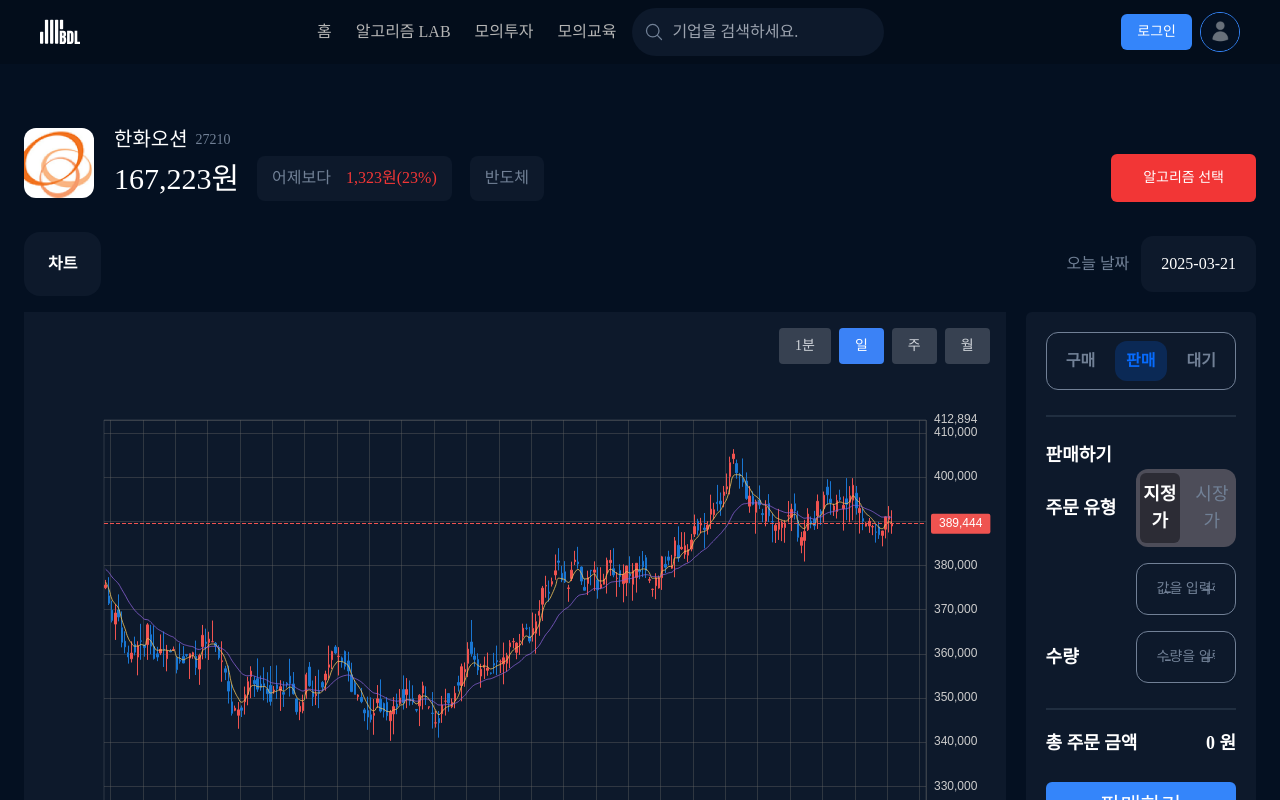
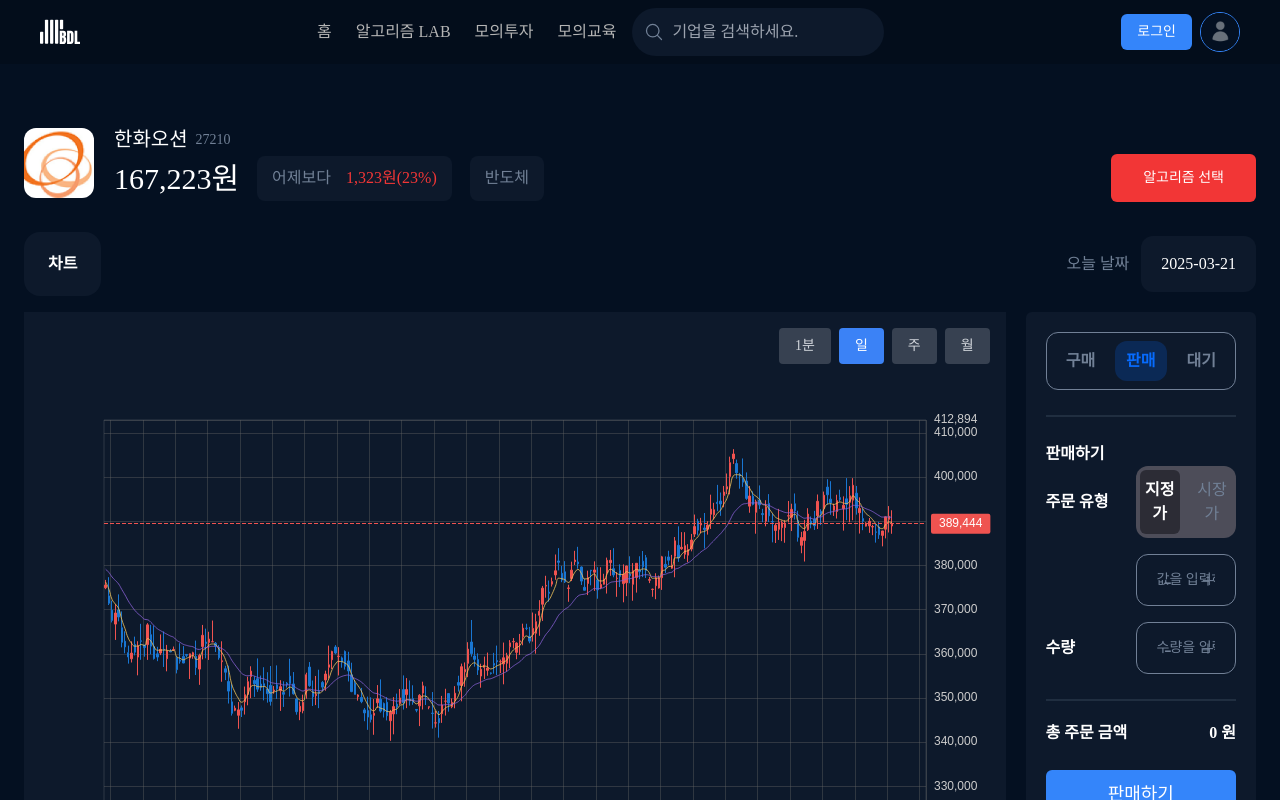
Before and after one commit to stitchzzang/BDL_PJT, a React (Vite) app: page /simulated-investment in a window 1280 px wide. Both pictures are taken after a click on the element "판매". Shown: the top 800 px of the page. Built offline with nearby package versions, Linux system fonts and the light colour scheme; a web font is replaced by a local one.

Commit message:
design:폰트 크기 -> 스타일링 변경

```diff
--- a/src/components/mock-investment/order-status/order-status-buy.tsx
+++ b/src/components/mock-investment/order-status/order-status-buy.tsx
@@ -5,7 +5,7 @@ import { NumberInput } from '@/components/ui/number-input';
 
 export const OrderStatusBuy = () => {
   // 폰트 동일 스타일링 함수
-  const h3Style = 'text-[18px] font-bold text-white';
+  const h3Style = 'text-[16px] font-bold text-white';
   const [isActive, setIsActive] = useState<string>('지정가');
 
   // 구매가격
@@ -60,13 +60,13 @@ export const OrderStatusBuy = () => {
               {/* 지정가 */}
               <div className="flex w-full justify-between gap-3 rounded-xl bg-btn-primary-active-color px-1 py-1">
                 <div
-                  className={`${isActive === '지정가' ? `bg-btn-primary-inactive-color ${h3Style}` : ''} w-full cursor-pointer rounded-md  py-2 text-center text-[18px] text-border-color transition-all duration-300`}
+                  className={`${isActive === '지정가' ? `bg-btn-primary-inactive-color ${h3Style}` : ''} w-full cursor-pointer rounded-md  py-2 text-center text-[16px] text-border-color transition-all duration-300`}
                   onClick={() => isActiveHandler('지정가')}
                 >
                   <p>지정가</p>
                 </div>
                 <div
-                  className={`${isActive === '시장가' ? `bg-btn-primary-inactive-color ${h3Style}` : ''} w-full cursor-pointer rounded-md  py-2 text-center text-[18px] text-border-color transition-all duration-300`}
+                  className={`${isActive === '시장가' ? `bg-btn-primary-inactive-color ${h3Style}` : ''} w-full cursor-pointer rounded-md  py-2 text-center text-[16px] text-border-color transition-all duration-300`}
                   onClick={() => isActiveHandler('시장가')}
                 >
                   <p>시장가</p>
@@ -143,7 +143,7 @@ export const OrderStatusBuy = () => {
         </div>
         <div className="mt-[25px] flex flex-col items-center gap-2">
           <Button variant="red" className="w-full" size="lg">
-            <p className=" text-[22px] font-medium text-white">구매하기</p>
+            <p className=" text-[18px] font-medium text-white">구매하기</p>
           </Button>
           <p className="text-[14px] font-light text-[#718096]">
             결제 수수료는 결제 금액의 0.004% 입니다.
--- a/src/components/mock-investment/order-status/order-status-shell.tsx
+++ b/src/components/mock-investment/order-status/order-status-shell.tsx
@@ -4,7 +4,7 @@ import { Button } from '@/components/ui/button';
 import { NumberInput } from '@/components/ui/number-input';
 
 export const OrderStatusShell = () => {
-  const h3Style = 'text-[18px] font-bold text-white';
+  const h3Style = 'text-[16px] font-bold text-white';
   const [isActive, setIsActive] = useState<string>('지정가');
 
   // 구매가격
@@ -59,13 +59,13 @@ export const OrderStatusShell = () => {
               {/* 지정가 */}
               <div className="flex w-full justify-between gap-3 rounded-xl bg-btn-primary-active-color px-1 py-1">
                 <div
-                  className={`${isActive === '지정가' ? `bg-btn-primary-inactive-color ${h3Style}` : ''} w-full cursor-pointer rounded-md  py-2 text-center text-[18px] text-border-color transition-all duration-300`}
+                  className={`${isActive === '지정가' ? `bg-btn-primary-inactive-color ${h3Style}` : ''} w-full cursor-pointer rounded-md  py-2 text-center text-[16px] text-border-color transition-all duration-300`}
                   onClick={() => isActiveHandler('지정가')}
                 >
                   <p>지정가</p>
                 </div>
                 <div
-                  className={`${isActive === '시장가' ? `bg-btn-primary-inactive-color ${h3Style}` : ''} w-full cursor-pointer rounded-md  py-2 text-center text-[18px] text-border-color transition-all duration-300`}
+                  className={`${isActive === '시장가' ? `bg-btn-primary-inactive-color ${h3Style}` : ''} w-full cursor-pointer rounded-md  py-2 text-center text-[16px] text-border-color transition-all duration-300`}
                   onClick={() => isActiveHandler('시장가')}
                 >
                   <p>시장가</p>
@@ -138,7 +138,7 @@ export const OrderStatusShell = () => {
         </div>
         <div className="mt-[25px] flex flex-col items-center gap-2">
           <Button variant="blue" className="w-full" size="lg">
-            <p className=" text-[22px] font-medium text-white">판매하기</p>
+            <p className=" text-[18px] font-medium text-white">판매하기</p>
           </Button>
           <p className="text-[14px] font-light text-[#718096]">
             결제 수수료는 결제 금액의 0.004% 입니다.
--- a/src/components/mock-investment/order-status/order-status-wait-list.tsx
+++ b/src/components/mock-investment/order-status/order-status-wait-list.tsx
@@ -5,7 +5,7 @@ interface OrderStatusWaitListProps {
 }
 
 export const OrderStatusWaitList = ({ test }: OrderStatusWaitListProps) => {
-  const h3Style = 'text-[18px] font-medium text-white';
+  const h3Style = 'text-[16px] font-medium text-white';
   return (
     <div
       className={`mb-3 mt-[12px] flex justify-between rounded-xl p-3 ${test.status === '판매' ? 'bg-btn-blue-color bg-opacity-20' : 'bg-btn-red-color bg-opacity-20'}`}
--- a/src/components/mock-investment/order-status/order-status-wait.tsx
+++ b/src/components/mock-investment/order-status/order-status-wait.tsx
@@ -11,7 +11,7 @@ export interface TestItem {
 }
 
 export const OrderStatusWait = () => {
-  const h3Style = 'text-[18px] font-bold text-white';
+  const h3Style = 'text-[16px] font-bold text-white';
   const testList: TestItem[] = [
     { name: '삼성전자', price: 32321, quantity: 3, status: '판매' },
     { name: '삼성전자', price: 12321, quantity: 3, status: '판매' },
```
